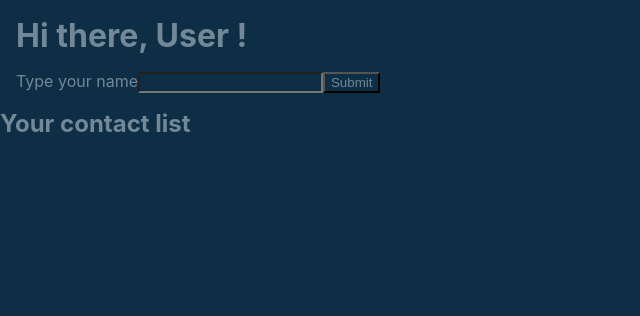
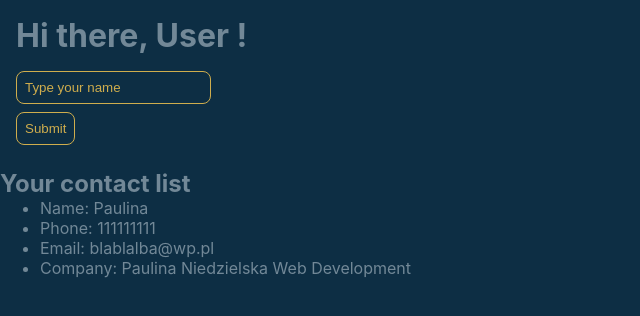
Before and after one commit to PaulinaNi/ContactListApp, a React (Create React App) app: page / in a window 1280 px wide. Shown: the top 316 px of the page, without its empty margins (0-640 px from the left). Built offline with nearby package versions, Linux system fonts and the light colour scheme.

Commit message:
added name change component styling and started on contact card component

```diff
--- a/src/App.js
+++ b/src/App.js
@@ -1,5 +1,6 @@
 import './App.css';
 import Welcome from './components/welcome/welcome.component';
+import ContactCard from './components/contactCard/contactCard.component';
 
 function App() {
   return (
@@ -8,6 +9,7 @@ function App() {
       <h2>Your contact list</h2>
       {/* search imput */}
       {/* contact list component*/}
+      <ContactCard name="Paulina" phone="111111111" email="blablalba@wp.pl" company="Paulina Niedzielska Web Development" />
     </div>
   )
 }
--- /dev/null
+++ b/src/components/contactCard/contactCard.component.jsx
@@ -0,0 +1,15 @@
+import "./constactCard.style.css"
+
+export default function ContactCard(props) {
+ const { name, phone, email, company } = props
+ return (
+  <div>
+   <ul>
+    <li>Name: {name}</li>
+    <li>Phone: {phone}</li>
+    <li>Email: {email}</li>
+    <li>Company: {company}</li>
+   </ul>
+  </div>
+ )
+}
--- a/src/components/nameChangeForm/nameChangeForm.component.jsx
+++ b/src/components/nameChangeForm/nameChangeForm.component.jsx
@@ -9,11 +9,8 @@ export default function NameChangeForm() {
  const nameChangeSubmit = () => localStorage.setItem('myUserName', newName)
 
  return (
-  <form onSubmit={() => { nameChangeSubmit() }}>
-   <label htmlFor='name'>
-    Type your name
-    <input type="text" id="name" onChange={(e) => newNameInputChangeHandler(e)} />
-   </label>
+  <form className="nameChangeForm" onSubmit={() => { nameChangeSubmit() }}>
+   <input type="text" id="name" placeholder="Type your name" onChange={(e) => newNameInputChangeHandler(e)} required />
    <input type="submit" value="Submit" />
   </form>
  )
--- a/src/components/nameChangeForm/nameChangeForm.style.css
+++ b/src/components/nameChangeForm/nameChangeForm.style.css
@@ -0,0 +1,12 @@
+.nameChangeForm input {
+ display: block;
+ margin-bottom: 0.5rem;
+ padding: 0.5rem;
+ border: 0.1rem var(--color-accent) solid;
+ border-radius: 0.5rem;
+ color: var(--color-accent);
+}
+
+.nameChangeForm input::placeholder {
+ color: var(--color-accent);
+}
```
Also changed, not shown: src/components/contactCard/constactCard.style.css (added).
